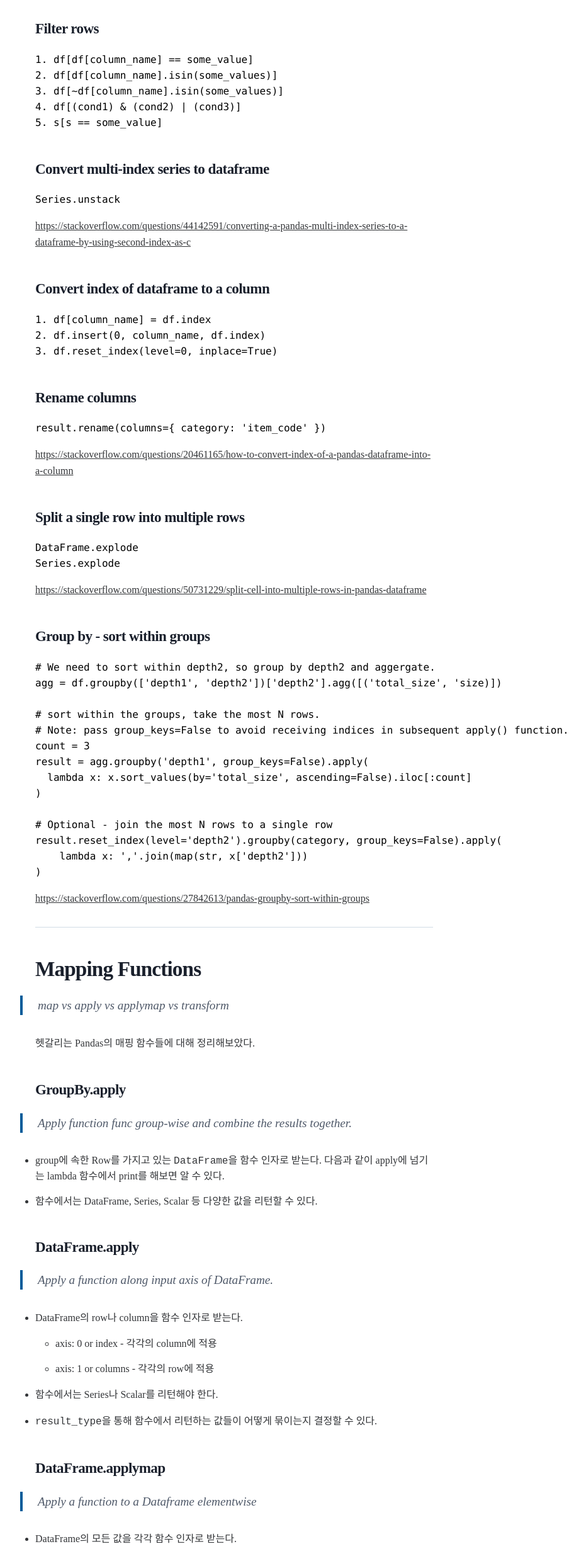
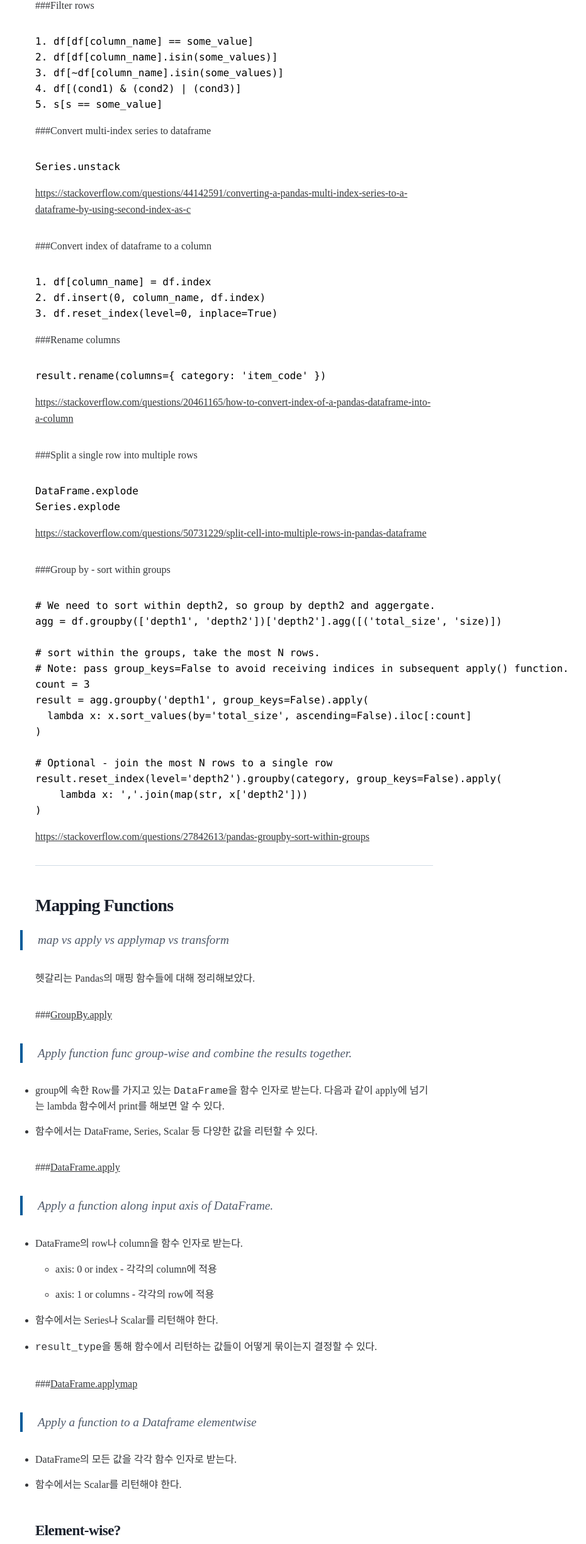
Before and after one commit to turastory/tlog, a Gatsby site: page /snippets/20220227-pandas-cheatsheet/ in a window 1280 px wide. Shown: the part 348-2800 px from the top of the page at 63% size, without its empty margins (268-1199 px from the left). Built offline with nearby package versions, Linux system fonts and the light colour scheme; Gatsby itself is replaced by a stand-in of ours; some packages are replaced by stand-ins of ours; code samples lack their colours.

Commit message:
Update font sizes for headers

````diff
--- a/content/blog/snippets/20220227-pandas-cheatsheet.md
+++ b/content/blog/snippets/20220227-pandas-cheatsheet.md
@@ -10,7 +10,7 @@ tags:
 
 ## By use case
 
-#### Filter rows
+###Filter rows
 
 ```python
 1. df[df[column_name] == some_value]
@@ -20,7 +20,7 @@ tags:
 5. s[s == some_value]
 ```
 
-#### Convert multi-index series to dataframe
+###Convert multi-index series to dataframe
 
 ```python
 Series.unstack
@@ -28,7 +28,7 @@ Series.unstack
 
 https://stackoverflow.com/questions/44142591/converting-a-pandas-multi-index-series-to-a-dataframe-by-using-second-index-as-c
 
-#### Convert index of dataframe to a column
+###Convert index of dataframe to a column
 
 ```python
 1. df[column_name] = df.index
@@ -36,7 +36,7 @@ https://stackoverflow.com/questions/44142591/converting-a-pandas-multi-index-ser
 3. df.reset_index(level=0, inplace=True)
 ```
 
-#### Rename columns
+###Rename columns
 
 ```python
 result.rename(columns={ category: 'item_code' })
@@ -44,7 +44,7 @@ result.rename(columns={ category: 'item_code' })
 
 https://stackoverflow.com/questions/20461165/how-to-convert-index-of-a-pandas-dataframe-into-a-column
 
-#### Split a single row into multiple rows
+###Split a single row into multiple rows
 
 ```python
 DataFrame.explode
@@ -53,7 +53,7 @@ Series.explode
 
 https://stackoverflow.com/questions/50731229/split-cell-into-multiple-rows-in-pandas-dataframe
 
-#### Group by - sort within groups
+###Group by - sort within groups
 
 ```python
 # We need to sort within depth2, so group by depth2 and aggergate.
@@ -82,14 +82,14 @@ https://stackoverflow.com/questions/27842613/pandas-groupby-sort-within-groups
 
 헷갈리는 Pandas의 매핑 함수들에 대해 정리해보았다.
 
-#### [GroupBy.apply](https://pandas.pydata.org/docs/reference/api/pandas.core.groupby.GroupBy.apply.html)
+###[GroupBy.apply](https://pandas.pydata.org/docs/reference/api/pandas.core.groupby.GroupBy.apply.html)
 
 > Apply function func group-wise and combine the results together.
 
 - group에 속한 Row를 가지고 있는 `DataFrame`을 함수 인자로 받는다. 다음과 같이 apply에 넘기는 lambda 함수에서 print를 해보면 알 수 있다.
 - 함수에서는 DataFrame, Series, Scalar 등 다양한 값을 리턴할 수 있다.
 
-#### [DataFrame.apply](https://pandas.pydata.org/docs/reference/api/pandas.DataFrame.apply.html)
+###[DataFrame.apply](https://pandas.pydata.org/docs/reference/api/pandas.DataFrame.apply.html)
 
 > Apply a function along input axis of DataFrame.
 
@@ -101,7 +101,7 @@ https://stackoverflow.com/questions/27842613/pandas-groupby-sort-within-groups
 - 함수에서는 Series나 Scalar를 리턴해야 한다.
 - `result_type`을 통해 함수에서 리턴하는 값들이 어떻게 묶이는지 결정할 수 있다.
 
-#### [DataFrame.applymap](https://pandas.pydata.org/docs/reference/api/pandas.DataFrame.applymap.html)
+###[DataFrame.applymap](https://pandas.pydata.org/docs/reference/api/pandas.DataFrame.applymap.html)
 
 > Apply a function to a Dataframe elementwise
 
@@ -113,7 +113,7 @@ https://stackoverflow.com/questions/27842613/pandas-groupby-sort-within-groups
 - `DataFrame.apply` - 전체 row나 column에 적용됨.
 - `DataFrame.applymap`, `Series.apply`, `Series.map` - 각각의 요소에 적용됨.
 
-#### `Series.apply`와 `Series.map`의 차이점
+###`Series.apply`와 `Series.map`의 차이점
 
 둘 모두 개별 요소에 함수가 적용되지만(element-wise), 리턴할 수 있는 형태가 다르다.
 
--- a/src/style.css
+++ b/src/style.css
@@ -124,28 +124,28 @@ h6 {
 
 h1 {
   font-weight: var(--fontWeight-black);
-  font-size: var(--fontSize-6);
+  font-size: var(--fontSize-5);
   color: var(--color-heading-black);
 }
 
 h2 {
-  font-size: var(--fontSize-5);
+  font-size: var(--fontSize-4);
 }
 
 h3 {
-  font-size: var(--fontSize-4);
+  font-size: var(--fontSize-3);
 }
 
 h4 {
-  font-size: var(--fontSize-3);
+  font-size: var(--fontSize-2);
 }
 
 h5 {
-  font-size: var(--fontSize-2);
+  font-size: var(--fontSize-1);
 }
 
 h6 {
-  font-size: var(--fontSize-1);
+  font-size: var(--fontSize-0);
 }
 
 h1 > a {
````
